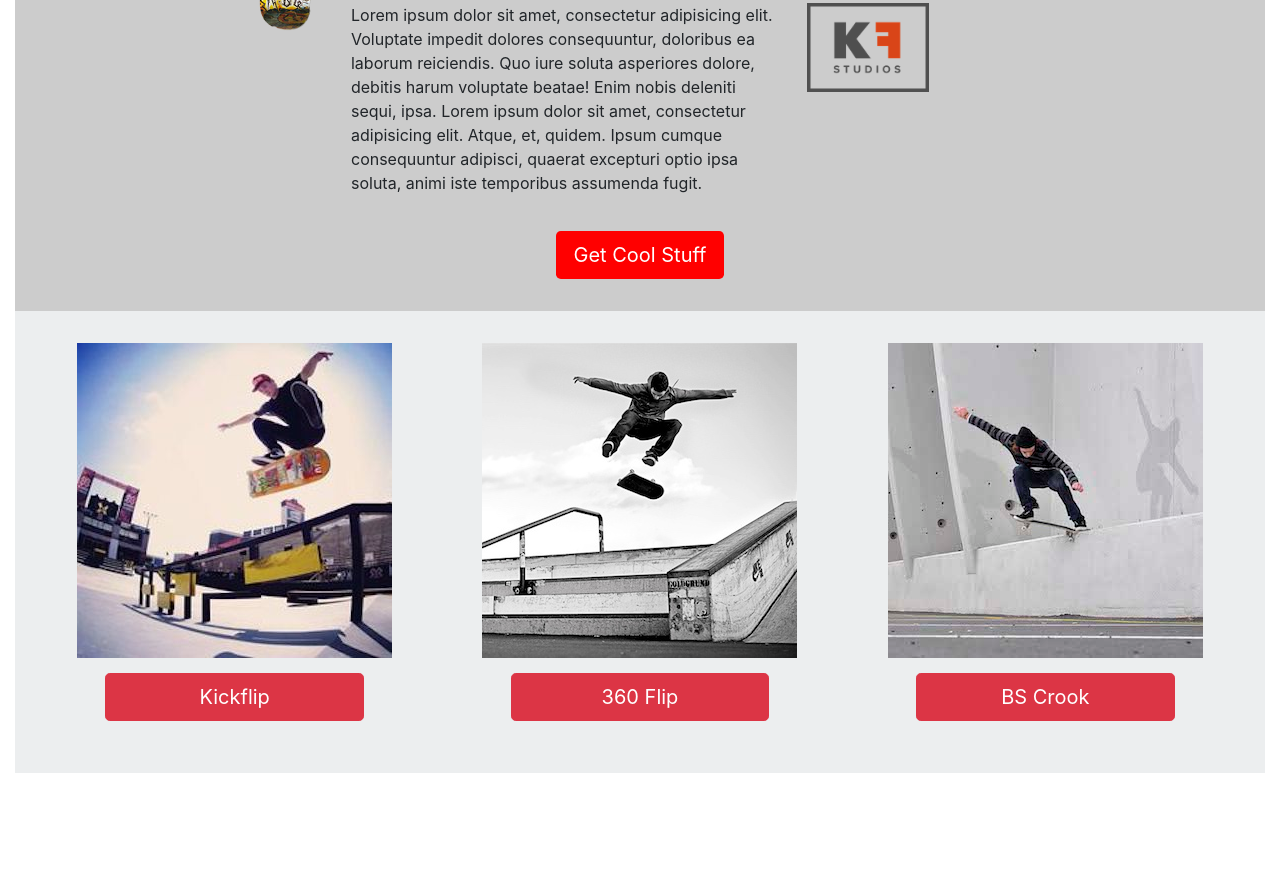
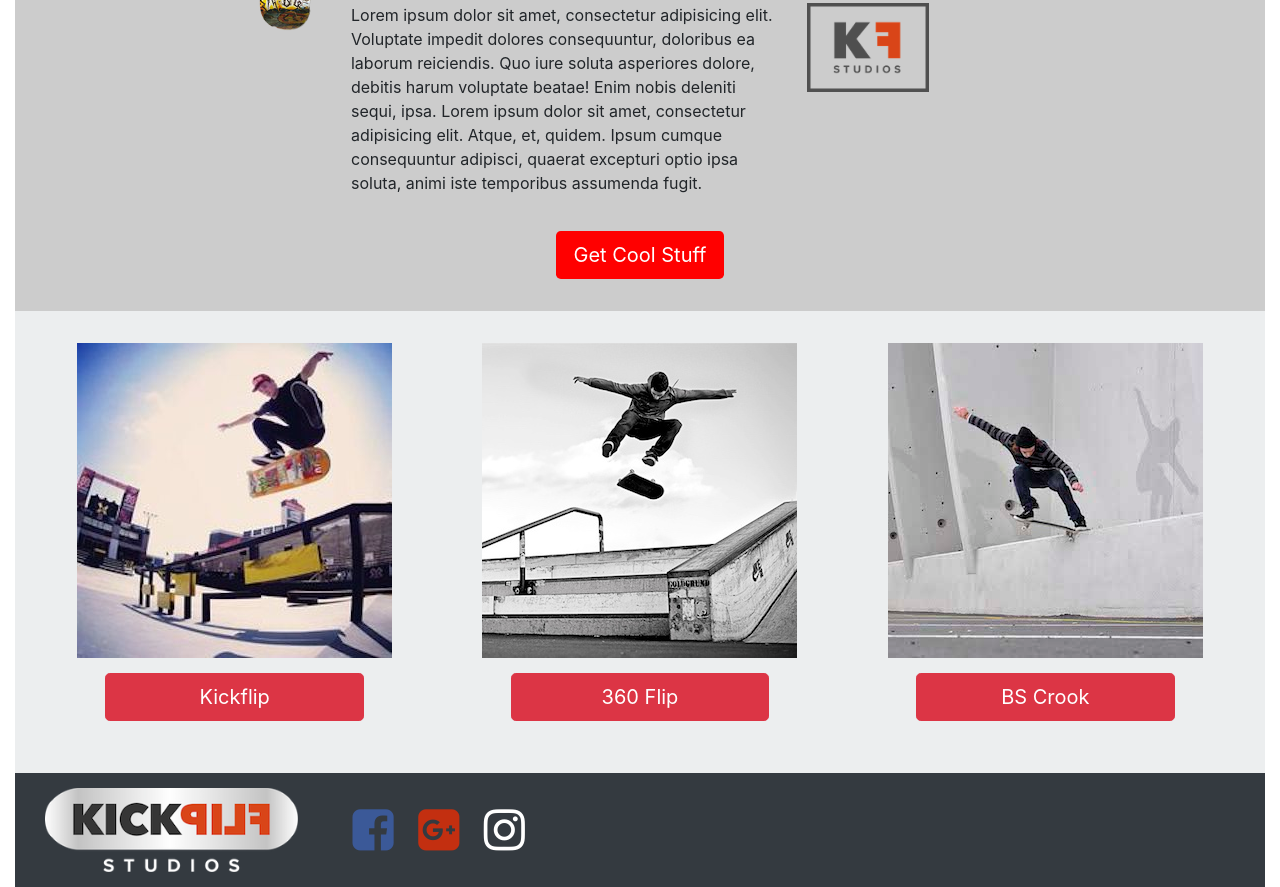
Before and after one commit to codebu5ter/SkateWebsite, a plain HTML site: page index.html in a window 1280 px wide. Shown: the part 883-1770 px from the top of the page. Before the commit the page ends 1656 px from the top, so only its background shows below. Drawn offline with nearby package versions, Linux system fonts and the light colour scheme.

Commit message:
Add footer

```diff
--- a/index.html
+++ b/index.html
@@ -9,6 +9,9 @@
     <!-- Bootstrap CSS -->
     <link rel="stylesheet" href="./bootstrap/css/bootstrap-grid.min.css"/>
     <link rel="stylesheet" href="./bootstrap/css/bootstrap.min.css"/>
+
+    <!-- CSS -->
+    <link rel="stylesheet" href="https://cdnjs.cloudflare.com/ajax/libs/font-awesome/4.7.0/css/font-awesome.min.css">
     <link rel="stylesheet" href="main.css"/>
   </head>
 
@@ -146,7 +149,7 @@
                 </div>
               </div>
               <div class="col-sm-12 col-lg-4">
-                <img class="img-fluid imgCenter" src="./assets/bscrook.jpg" />
+                <img class="img-fluid imgCenter" src="./assets/bscrook.jpg"/>
                 <div class="row">
                   <div class="col-sm-12">
                     <button type="button" class="btn btn-danger btn-lg btnCenter" data-toggle="modal" data-target=".bscrook-modal-sm">BS Crook</button>
@@ -157,6 +160,25 @@
           </div>
         </div>
       </div>
+
+      <!-- Footer -->
+      <footer class="footer bg-dark">
+        <div class="container-fluid">
+          <div class="row">
+            <div class="col-sm-12 col-lg-3">
+              <img class="img-fluid footerImg" src="./assets/KFS_LIGHT.png"/>
+            </div>
+            <div class="col-sm-12 col-lg-9 socialWrapper">
+              <a href="https://www.facebook.com" target="_blank">
+              <i class="fa fa-facebook-square fa-3x" aria-hidden="true"></i></a>
+              <a href="https://www.plus.google.com" target="_blank">
+              <i class="fa fa-google-plus-square fa-3x" aria-hidden="true"></i></a>
+              <a href="https://www.instagram.com" target="_blank">
+              <i class="fa fa-instagram fa-3x" aria-hidden="true"></i></a>
+            </div>
+          </div>
+        </div>
+      </footer>
 
       <!-- Modal -->
 
--- a/main.css
+++ b/main.css
@@ -44,3 +44,27 @@ h5.modal-title {
   margin-bottom: 20px;
   width: 69%;
 }
+
+.footerImg {
+  padding: 15px;
+}
+
+.fa {
+  margin: 10px;
+}
+
+.fa-facebook-square {
+  color: #3b5998;
+}
+
+.fa-google-plus-square {
+  color: #c32f10;
+}
+
+.fa-instagram {
+  color: #ffffff;
+}
+
+.socialWrapper {
+  margin: auto;
+}
```
